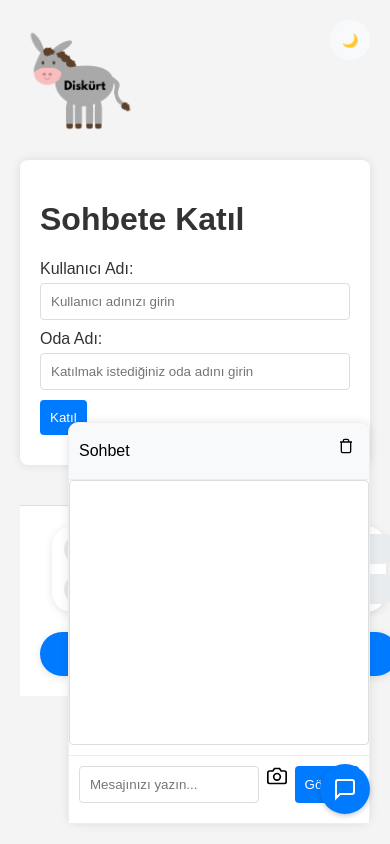
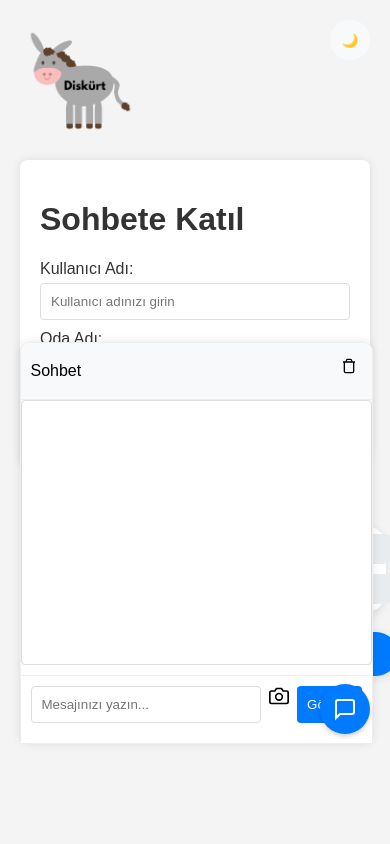
Before and after one commit to MaliBeyyy/sesli, a website: page index.html in a window 390 px wide. Drawn offline with nearby package versions, Linux system fonts and the light colour scheme.

Commit message:
chat button bugfix

```diff
--- a/index.html
+++ b/index.html
@@ -313,7 +313,7 @@
 
         #chat-toggle {
             position: fixed;
-            bottom: 20px;
+            bottom: 90px;
             right: 20px;
             width: 50px;
             height: 50px;
@@ -337,7 +337,7 @@
 
         #chat-container {
             position: fixed;
-            bottom: 20px;
+            bottom: 90px;
             right: 20px;
             width: 300px;
             height: 400px;
@@ -849,6 +849,20 @@
             transform: scale(1.1);
         }
 
+        /* Mobil cihazlar için düzenleme */
+        @media (max-width: 768px) {
+            #chat-toggle {
+                bottom: 100px;
+            }
+
+            #chat-container {
+                bottom: 100px;
+                width: 90%;
+                right: 5%;
+                left: 5%;
+            }
+        }
+
     </style>
 </head>
 <body>
```
